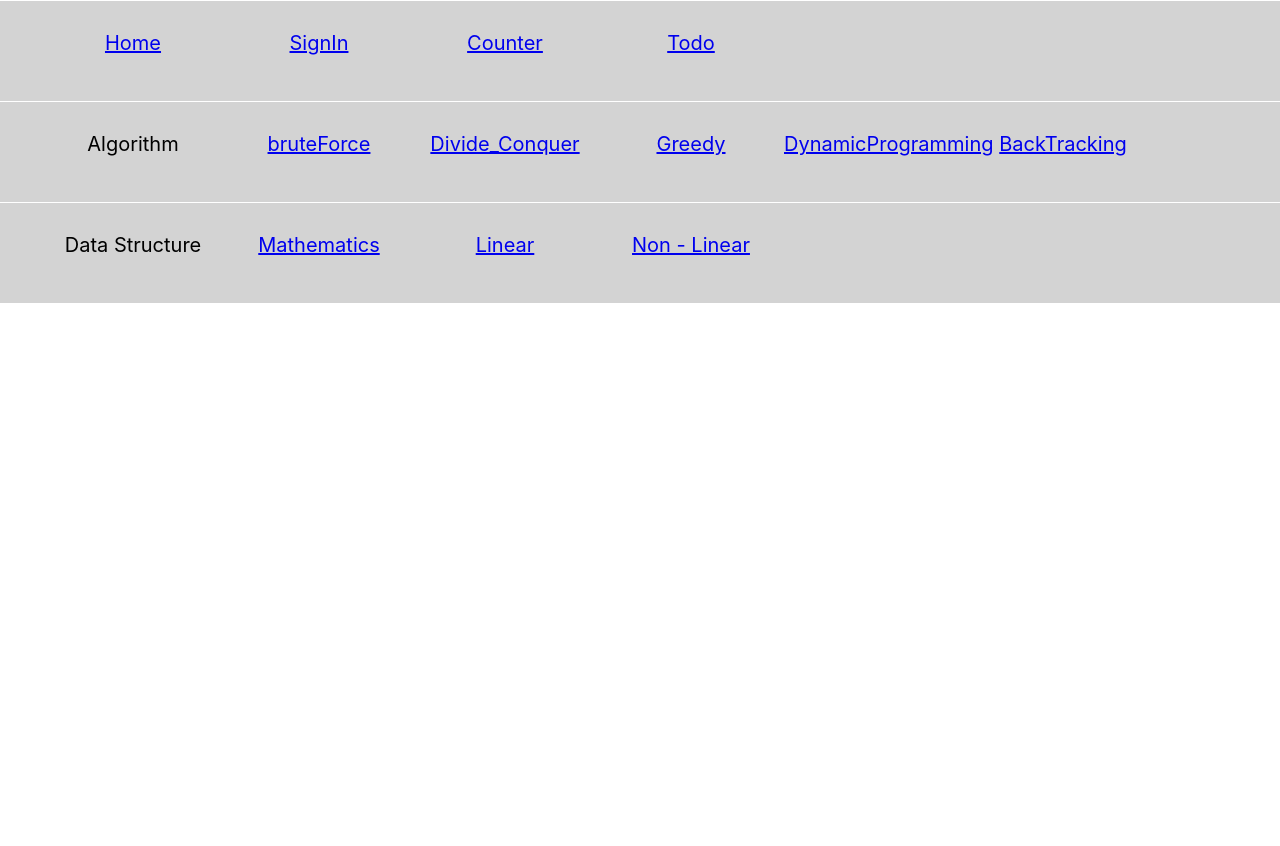
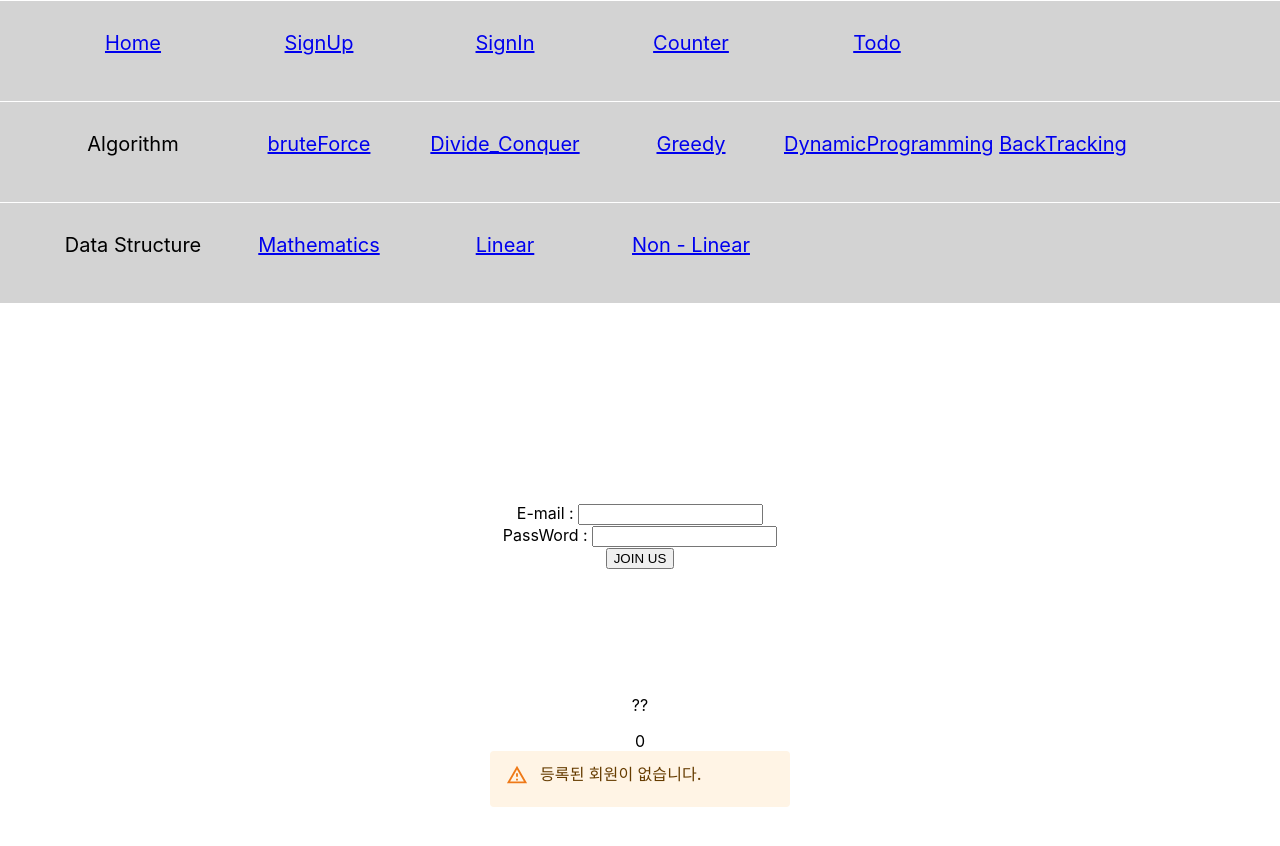
Before and after one commit to Juuhyunn/Algorithms-with-REACT-and-Django-REST-Framework, a React (Create React App) app in the folder frontend/: page /signup in a window 1280 px wide. Shown: the top 846 px of the page. Before the commit the page ends 800 px from the top, so only its background shows below. Built offline with nearby package versions, Linux system fonts and the light colour scheme; the HTML template or start-up script is replaced by a standard one.

Commit message:
29, September

```diff
--- a/frontend/src/App.js
+++ b/frontend/src/App.js
@@ -1,14 +1,14 @@
 import React from "react";
 
-import {Navigation, Home, Counter, SignIn, Todo} from 'common/index'
+import {Navigation, Home, Counter, SignIn, Todo, SignUp} from 'common/index'
 import { BackTracking, BruteForce, DivideConquer, DynamicProgramming, Greedy } from "agorithm/index";
 import { Linear, NonLinear, Mathematics } from "dataStructure/index";
 import { Route, Redirect, Switch } from "react-router-dom";
 
 import { createStore, combineReducers } from 'redux'
 import { Provider } from 'react-redux'
-import {todoReducer} from 'reducers'
-const rootReducer = combineReducers({todoReducer})
+import {todoReducer, userReducer} from 'reducers/index'
+const rootReducer = combineReducers({todoReducer, userReducer})
 const store = createStore(rootReducer)
 
 const App = () => {
@@ -20,6 +20,7 @@ const App = () => {
       <Redirect from='/home' to = {'/'}/>
       <Route exact path='/counter' component = {Counter}/>
       <Route exact path='/signin' component = {SignIn}/>
+      <Route exact path='/signup' component = {SignUp}/>
       <Route exact path='/todo' component = {Todo}/>
 
       <Route exact path='/backtracking' component = {BackTracking}/>
--- a/frontend/src/common/components/Navigation.js
+++ b/frontend/src/common/components/Navigation.js
@@ -7,6 +7,7 @@ const Navigation = () => {
     <Nav>
         <Navul>
             <Navli><Link to="/home">Home</Link></Navli>
+            <Navli><Link to="/signup">SignUp</Link></Navli>
             <Navli><Link to="/signin">SignIn</Link></Navli>
             <Navli><Link to="/counter">Counter</Link></Navli>
             <Navli><Link to="/todo">Todo</Link></Navli>
--- a/frontend/src/common/components/TodoList.js
+++ b/frontend/src/common/components/TodoList.js
@@ -6,21 +6,34 @@ import Stack from '@mui/material/Stack';
 import { useSelector } from "react-redux";
 
 export default function TodoList() {
-    const todos = useSelector( state => state.todos )
+    const todos = useSelector( state => state.todoReducer.todos )
     return(<>
     <Div>
-        {todos == null &&
+        {todos.length === 0 &&
     <Stack sx={{ width: '300px;','margin': '0 auto'}} spacing={2}>
     <Alert severity="warning">
     <AlertTitle>등록된 할 일 목록이 없습니다.</AlertTitle>
     </Alert>
     </Stack> }
-    {todos != null &&
+    {todos.length !== 0 &&
     <Stack sx={{ width: '300px;','margin': '0 auto'}} spacing={2}>
     <Alert severity="warning">
-    <AlertTitle>{todos.length}개의 할일 목록이 있습니다</AlertTitle>
+    <AlertTitle>{todos.length}개의 할 일 목록이 있습니다</AlertTitle>
     </Alert>
     </Stack> }
+    {/* {todos.length !== 0 &&
+        todos.map (todo => (
+            <div key={todo.id}>
+                <input type='checkbox' checked={todo.complete} onChange={toggleTodo.bind(null, todo.id)}/>
+                {todo.complete ?
+                    <span style={{textDecoration:'line-through'}}>{todo.name}</span> : <span>{todo.name}</span>}
+            </div>
+        )
+        )
+
+    } */}
+
+
     </Div>
     </>)
 }
--- /dev/null
+++ b/frontend/src/common/components/UserJoin.js
@@ -0,0 +1,45 @@
+import React, { useState } from "react";
+import { useDispatch } from "react-redux";
+import { addTodoAction } from "reducers/todo.reducer";
+import styled from "styled-components"
+
+
+export default function UserJoin() {
+    const [email, setEmail] = useState('')
+    const [pw, setPw] = useState('')
+    const dispatch = useDispatch()
+
+    const submitForm = e => {
+        e.preventDefault()
+        const newUser = {
+            email : email,
+            pw : pw
+        }
+        addUser(newUser)
+        setEmail('')
+        setPw('')
+    }
+    const addUser = user => dispatch(addTodoAction(user))
+    const joinId = e => {
+        e.preventDefault()
+        setEmail(e.target.value)
+    }
+    const joinPw = e => {
+        e.preventDefault()
+        setPw(e.target.value)
+    }
+    return (<>
+
+    <Div>
+        <form onSubmit={submitForm} method='POST'>
+            E-mail : <input type='text' id='email' onChange={joinId} value={email}/><br/>
+            PassWord : <input type='text' id='pw' onChange={joinPw} value={pw}/><br/>
+            <input type='submit' value='JOIN US'/>
+        </form>
+    </Div>
+    </>)
+}
+const Div = styled.div`
+    text-align : center;
+    padding : 100px;
+`
--- /dev/null
+++ b/frontend/src/common/components/UserList.js
@@ -0,0 +1,40 @@
+import React from "react";
+import styled from 'styled-components'
+import Alert from '@mui/material/Alert';
+import AlertTitle from '@mui/material/AlertTitle';
+import Stack from '@mui/material/Stack';
+import { useSelector } from "react-redux";
+import List from '@mui/material/List';
+import ListItem from '@mui/material/ListItem';
+import ListItemButton from '@mui/material/ListItemButton';
+import ListItemIcon from '@mui/material/ListItemIcon';
+import ListItemText from '@mui/material/ListItemText';
+import Checkbox from '@mui/material/Checkbox';
+import IconButton from '@mui/material/IconButton';
+import CommentIcon from '@mui/icons-material/Comment';
+
+export default function UserList() {
+    const users = useSelector(state => state.userReducer.users)
+    return(<><Div>
+    <p>??</p>
+    {users.length}
+    {users.length === 0 &&
+    <Stack sx={{ width: '300px;','margin': '0 auto'}} spacing={2}>
+    <Alert severity="warning">
+    <AlertTitle>등록된 회원이 없습니다.</AlertTitle>
+    </Alert>
+    </Stack> }
+    {users.length !== 0 &&
+    <Stack sx={{ width: '300px;','margin': '0 auto'}} spacing={2}>
+    <Alert severity="warning">
+    <AlertTitle>{users.length}건의 회원 목록이 있습니다</AlertTitle>
+    </Alert>
+    </Stack>}
+    </Div>
+    </>)
+}
+
+const Div = styled.div`
+    text-align : center;
+    padding : 10px;
+`
--- /dev/null
+++ b/frontend/src/common/containers/SignUp.js
@@ -0,0 +1,16 @@
+import { UserJoin, UserList } from "common/index";
+import React from "react";
+import styled from "styled-components"
+
+export default function SignUp() {
+    return(<>
+    <Div>
+        <UserJoin/>
+        <UserList/>
+    </Div>
+    </>)
+}
+const Div = styled.div`
+    text-align : center;
+    padding : 100px;
+`
--- a/frontend/src/common/index.js
+++ b/frontend/src/common/index.js
@@ -1,8 +1,12 @@
 export {default as Home} from "common/pages/Home"
 export {default as Navigation} from "common/components/Navigation"
-export {default as SignIn} from "common/containers/SignIn"
 export {default as Counter} from "common/components/Counter"
 
 export {default as Todo} from "common/containers/Todo"
 export {default as TodoList} from "common/components/TodoList"
 export {default as TodoInput} from "common/components/TodoInput"
+
+export {default as SignUp} from "common/containers/SignUp"
+export {default as SignIn} from "common/containers/SignIn"
+export {default as UserJoin} from "common/components/UserJoin"
+export {default as UserList} from "common/components/UserList"
--- a/frontend/src/reducers/index.js
+++ b/frontend/src/reducers/index.js
@@ -1 +1,2 @@
 export {default as todoReducer} from 'reducers/todo.reducer'
+export {default as userReducer} from 'reducers/user.reducer'
--- a/frontend/src/reducers/todo.reducer.js
+++ b/frontend/src/reducers/todo.reducer.js
@@ -1,7 +1,13 @@
 const initialState = {todos : [], todo: {}}
+
 export const addTodoAction = todo => ({type: "ADD_TODO", payload: todo})
+
 const todoReducer = (state = initialState, action) => {
+
     switch(action.type) {
+
+        case 'ADD_TODO' : return {...state, todos:[...state.todos, action.payload]}
+
         default : return state
     }
 
--- /dev/null
+++ b/frontend/src/reducers/user.reducer.js
@@ -0,0 +1,11 @@
+const initialState = {users:[], user:{}}
+export const addUserAction = user => ({type:"ADD_USER", payload: user})
+
+const userReducer = (state = initialState, action) => {
+    switch(action.type) {
+        case "ADD_USER" :
+            return {...state, users:[...state.users, action.payload]}
+        default : return state
+    }
+}
+export default userReducer
```
